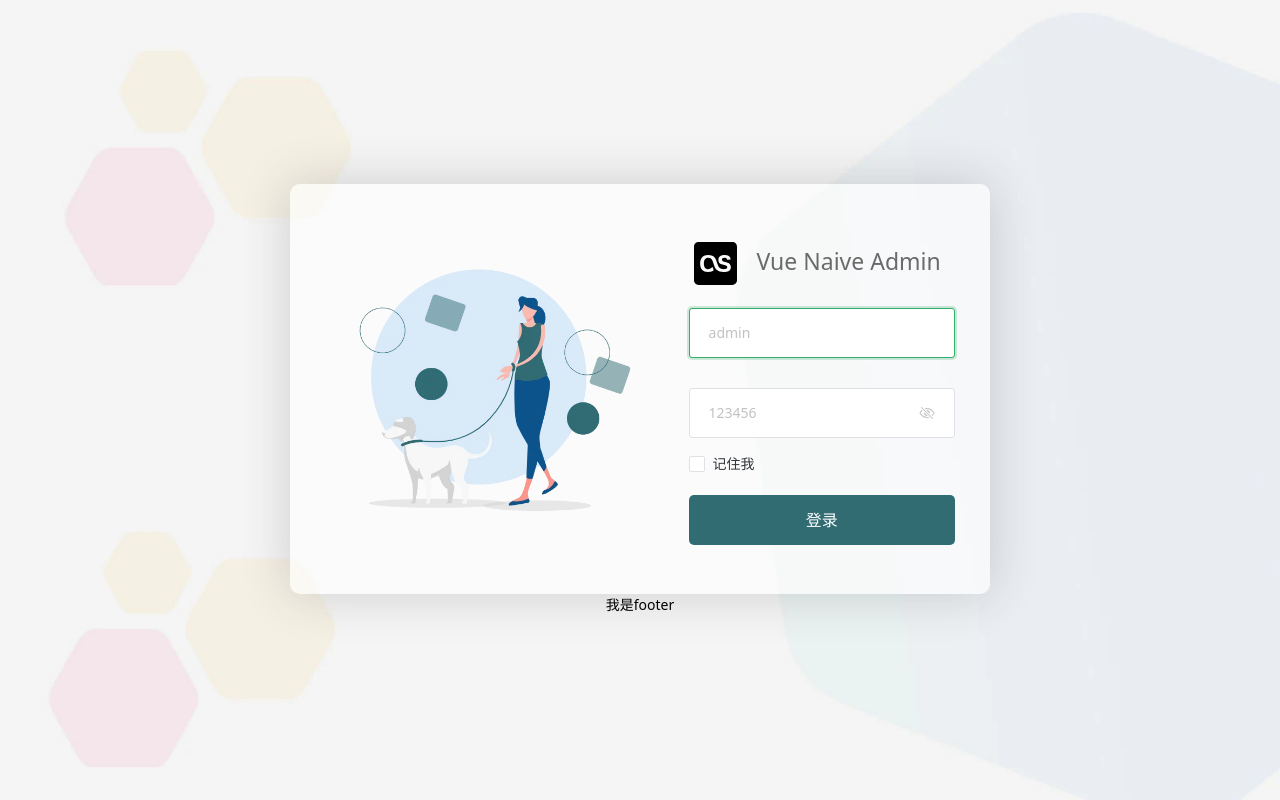
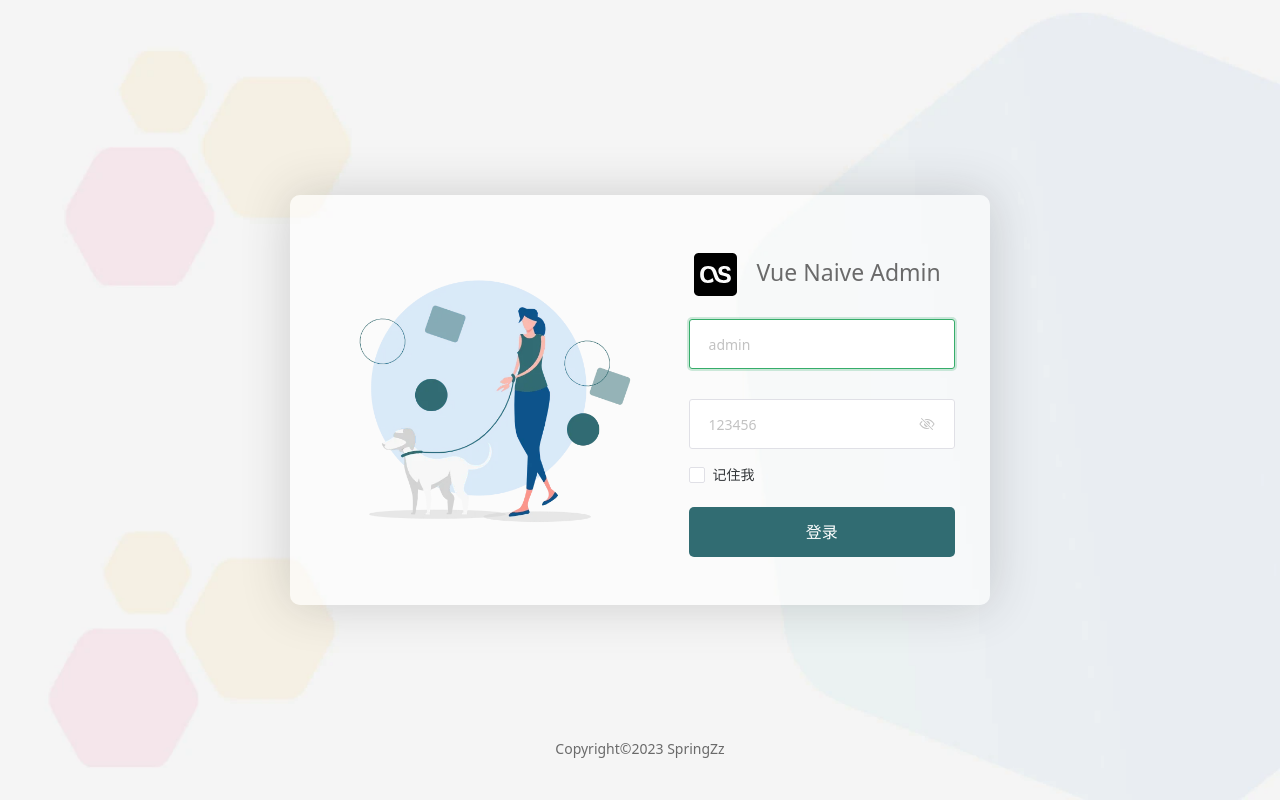
Before and after one commit to SpringZz1/vue3-admin, a Vue app: page /login in a window 1280 px wide. Built offline with nearby package versions, Linux system fonts and the light colour scheme.

Commit message:
底部footer组件完成

```diff
--- a/src/components/common/AppFooter.vue
+++ b/src/components/common/AppFooter.vue
@@ -1,7 +1,23 @@
 <template>
-  <div>我是footer</div>
+  <footer class="info">
+    <p>
+      Copyright©2023
+      <a href="https://github.com/SpringZz1" target="__blank">SpringZz</a>
+    </p>
+  </footer>
 </template>
 
 <script setup></script>
 
-<style lang="sass" scoped></style>
+<style lang="scss" scoped>
+.info {
+  position: fixed;
+  bottom: 40px;
+  p {
+    color: #6a6a6a;
+  }
+  a:hover {
+    text-decoration: underline;
+  }
+}
+</style>
```
